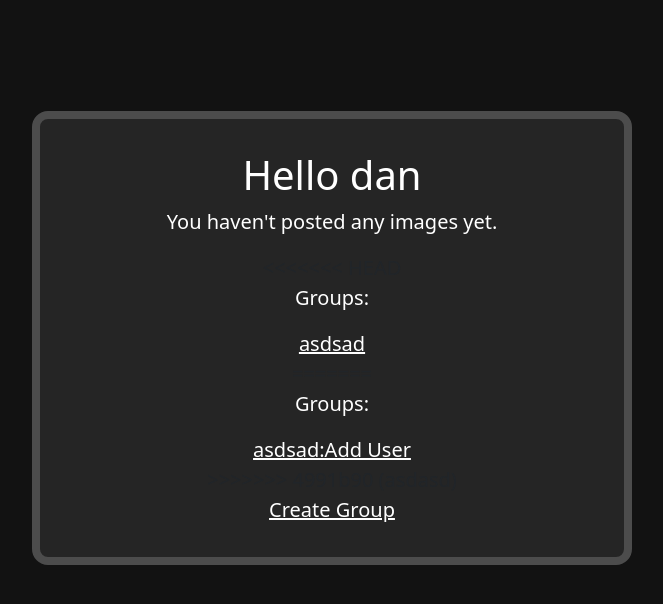
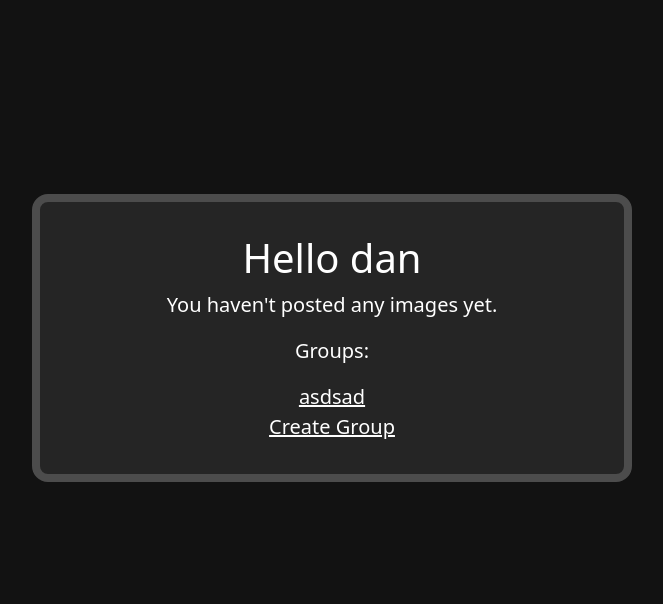
Before and after one commit to Siigull/Phordle, a Django app: page /user/profile/ in a window 1280 px wide. Shown: the part 62-666 px from the top of the page, without its empty margins (308-971 px from the left). Run offline with Django 4.2, Linux system fonts and the light colour scheme; a user stored in the database is signed in; data comes from the database, SQL or seed files in the repository; some libraries are stand-ins or nearby versions.

Commit message:
removed conflict

```diff
--- a/Phordle/user/templates/user/profile.html
+++ b/Phordle/user/templates/user/profile.html
@@ -39,8 +39,6 @@
                 {% else %}
                     <p> You haven't posted any images yet. </p>
                 {% endif %}
-
-<<<<<<< HEAD
                 {% if user_profile_groups %}
                     <p>Groups:</p>
                     {% for group in user_profile_groups %}
@@ -49,17 +47,6 @@
                 {% else %}
                     <p>Not in any groups</p>
                 {% endif %}
-=======
-        {% if user_profile_groups %}
-            <p>Groups:</p>
-            {% for group in user_profile_groups %}
-                <a href="{% url 'group:group_info' group.id %}">{{ group.name }}:Add User</a>
-            {% endfor %}
-        {% else %}
-            <p>Not in any groups</p>
-        {% endif %}
->>>>>>> 4991b90 (asdasd)
-
                 <a href="{%url 'group:create_group' %}">Create Group</a>
             {% else %}
                 <p>Not logged in</p>
```
